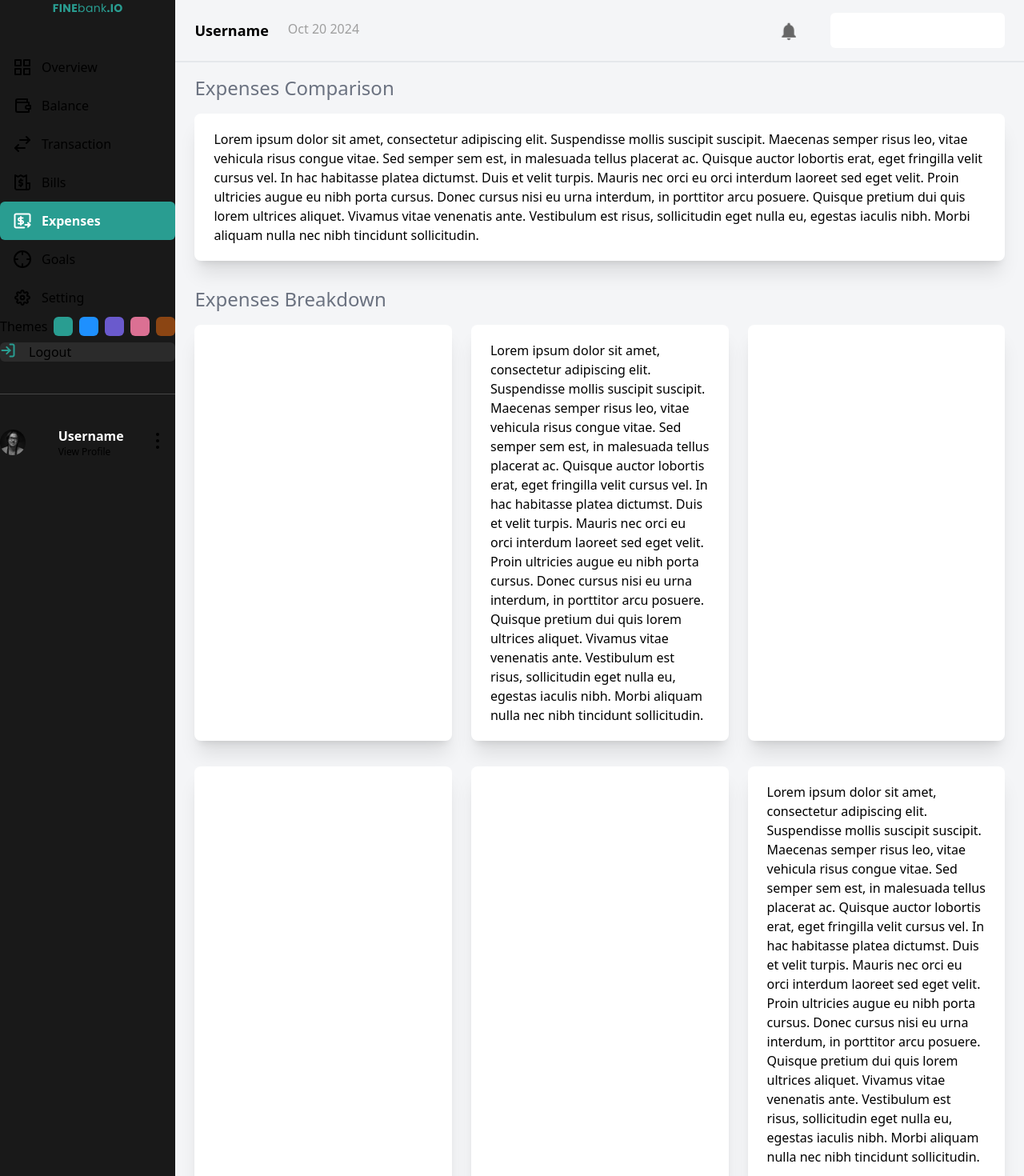
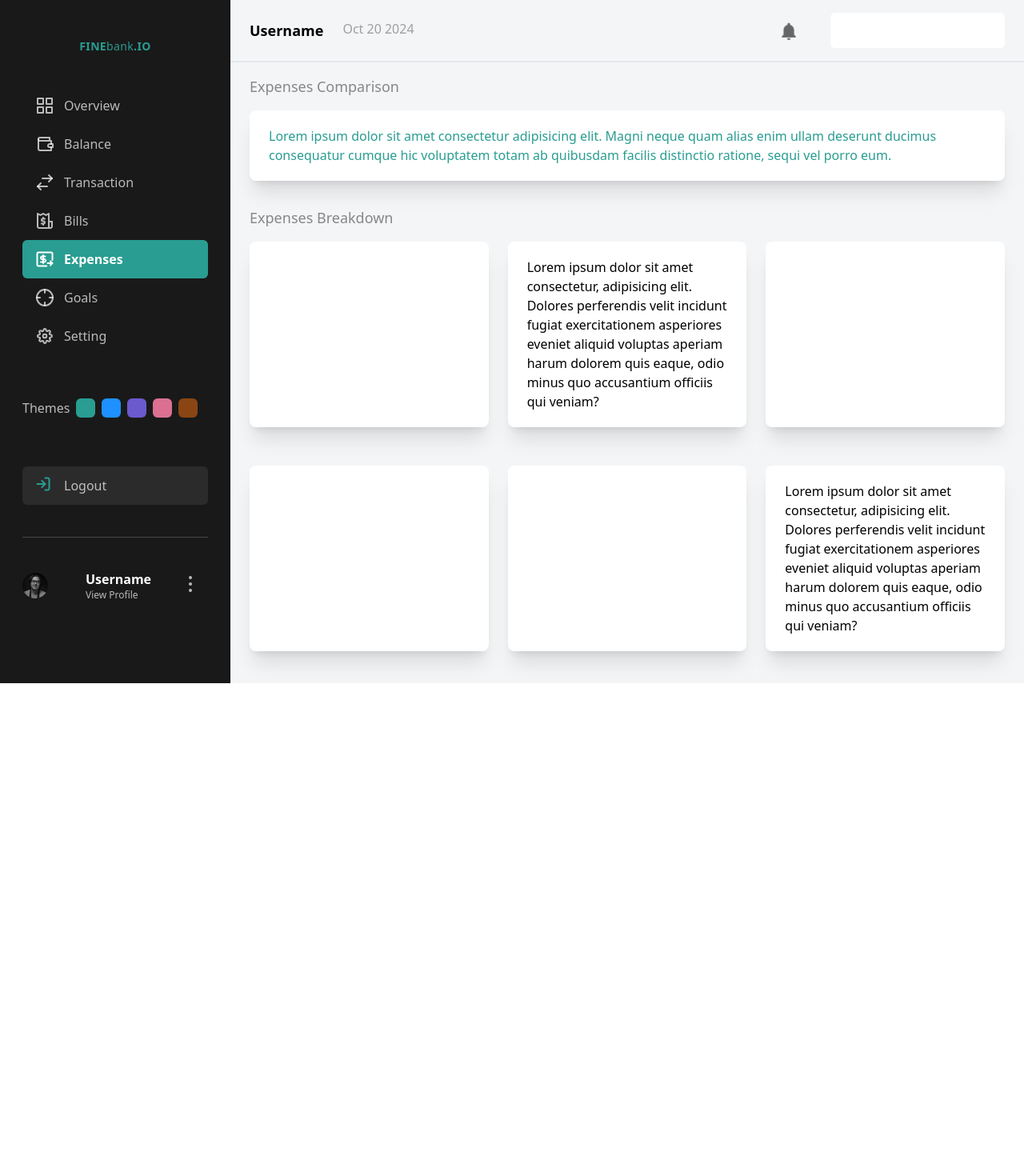
Before and after one commit to IndraFadillahCode/admin-ui, a React (Vite) app: page /expenses in a window 1280 px wide. Shown: the top 1470 px of the page at 80% size. After the commit the page ends 854 px from the top, so only its background shows below. Built offline with nearby package versions, Linux system fonts and the light colour scheme.

Commit message:
Theme Fixex

```diff
--- a/src/App.jsx
+++ b/src/App.jsx
@@ -6,6 +6,7 @@ import ForgotPasswordPage from "./pages/ForgotPassword";
 import DashboardPage from "./pages/dashboard";
 import BalancePage from "./pages/balance";
 import ExpensesPage from "./pages/expenses";
+import GoalPage from "./context/goals";
 
 const App = () => {
   const myRouter = createBrowserRouter([
@@ -33,6 +34,11 @@ const App = () => {
     {
       path:"/expenses",
       element: <ExpensesPage/>
+    },
+
+    {
+      path: "/goals",
+      element: <GoalPage/>
     }
   ]);
 
--- a/src/components/Fragments/Navbar.jsx
+++ b/src/components/Fragments/Navbar.jsx
@@ -5,6 +5,7 @@ import { useContext } from 'react';
 import { ThemeContext } from '../../context/themeContext';
 
 export const Navbar = () => {
+
   const themes = [
     { name: "theme-green", bgcolor: "bg-[#299D91]", color: "#299D91" },
     { name: "theme-blue", bgcolor: "bg-[#1E90FF]", color: "#1E90FF" },
@@ -14,6 +15,7 @@ export const Navbar = () => {
   ];
 
   const {theme, setTheme} = useContext(ThemeContext);
+
   const menus = [
     {
       id: "overview",
@@ -60,7 +62,8 @@ export const Navbar = () => {
   ];
 
   return (
-    <nav className="bg-defaultBlack">
+    <div className="bg-defaultBlack">
+    <nav className="bg-defaultBlack sticky top-0 text-special-bg2 sm:w-72 w-28 min-h-screen px-7 py-12 flex flex-col justify-between">
       <div>
       <div className="flex justify-center mb-10">
           <Logo variant="text-primary text-sm sm:text-8x1" />
@@ -91,7 +94,7 @@ export const Navbar = () => {
         ))}
       </div>
       <div className="sticky bottom-12">
-        <NavLink to="/logout" className="flex bg-special-bg3 rounded-md hover:text-white">
+        <NavLink to="/logout" className="flex bg-special-bg3 px-4 py-3 rounded-md">
           <div className="mx-auto sm:mx-0 text-primary">
             <Icon.Logout />
           </div>
@@ -112,6 +115,7 @@ export const Navbar = () => {
         </div>
       </div>
     </nav>
+    </div>
   );
 };
 
--- /dev/null
+++ b/src/context/goals.jsx
@@ -0,0 +1,31 @@
+import Card from "../components/Elements/Card";
+import MainLayout from "../components/Layout/MainLayout";
+
+const GoalPage = () => {
+    return (
+      <MainLayout type="goal">
+        {/* top content start*/}
+        <div className="mb-8">
+          <Card
+            title="Goal"
+            variant="md:col-span3 text-primary"
+            desc="Lorem ipsum dolor sit amet consectetur adipisicing elit. Magni neque quam alias enim ullam deserunt ducimus consequatur cumque hic voluptatem totam ab quibusdam facilis distinctio ratione, sequi vel porro eum."
+          />
+        </div>
+        {/* top content end*/}
+        <div className="md:grid md:grid-cols-3 md:gap-6">
+        <Card title="Expenses Breakdown" />
+          <Card title="&nbsp;"
+           desc="Lorem ipsum dolor sit amet consectetur, adipisicing elit. Dolores perferendis velit incidunt fugiat exercitationem asperiores eveniet aliquid voluptas aperiam harum dolorem quis eaque, odio minus quo accusantium officiis qui veniam?"
+          />
+          <Card title="&nbsp;" />
+          <Card />
+          <Card />
+          <Card desc="Lorem ipsum dolor sit amet consectetur, adipisicing elit. Dolores perferendis velit incidunt fugiat exercitationem asperiores eveniet aliquid voluptas aperiam harum dolorem quis eaque, odio minus quo accusantium officiis qui veniam?"/>
+        </div>
+        {/* bottom content end*/}
+      </MainLayout>
+    );
+  };
+
+  export default GoalPage;
--- a/src/pages/expenses.jsx
+++ b/src/pages/expenses.jsx
@@ -1,43 +1,33 @@
 import MainLayout from "../components/Layout/MainLayout";
+import Card from "../components/Elements/Card";
 import CardExpenses from "../components/Elements/CardExpenses";
 import CardExpensesB from "../components/Elements/CardExpensesB";
 
 const ExpensesPage = () => {
   return (
-        <MainLayout type="expenses">
-        <h1 className="text-gray-500 text-2xl mb-4">Expenses Comparison</h1>
+    <MainLayout type="balance">
       {/* top content start*/}
-          <div className="mb-8 sm:flex sm:gap-6">
-              <CardExpenses />
+      <div className="mb-8">
+        <Card
+          title="Expenses Comparison"
+          variant="md:col-span3 text-primary"
+          desc="Lorem ipsum dolor sit amet consectetur adipisicing elit. Magni neque quam alias enim ullam deserunt ducimus consequatur cumque hic voluptatem totam ab quibusdam facilis distinctio ratione, sequi vel porro eum."
+        />
       </div>
       {/* top content end*/}
-          <h1 className="text-gray-500 text-2xl mb-4">Expenses Breakdown</h1>
-          {/* bottom content start*/}
-          <div className="mb-8 sm:flex sm:gap-6">
-            <div className="sm:w-1/3">
-            <CardExpensesB/>
+      <div className="md:grid md:grid-cols-3 md:gap-6">
+      <Card title="Expenses Breakdown" />
+        <Card title="&nbsp;"
+         desc="Lorem ipsum dolor sit amet consectetur, adipisicing elit. Dolores perferendis velit incidunt fugiat exercitationem asperiores eveniet aliquid voluptas aperiam harum dolorem quis eaque, odio minus quo accusantium officiis qui veniam?"
+        />
+        <Card title="&nbsp;" />
+        <Card />
+        <Card />
+        <Card desc="Lorem ipsum dolor sit amet consectetur, adipisicing elit. Dolores perferendis velit incidunt fugiat exercitationem asperiores eveniet aliquid voluptas aperiam harum dolorem quis eaque, odio minus quo accusantium officiis qui veniam?"/>
       </div>
-            <div className="sm:w-1/3">
-              <CardExpenses />
-            </div>
-            <div className="sm:w-1/3">
-              <CardExpensesB />
-            </div>
-          </div>
-            <div className="mb-8 sm:flex sm:gap-6">
-              <div className="sm:w-1/3">
-                <CardExpensesB />
-              </div>
-              <div className="sm:w-1/3">
-                <CardExpensesB />
-              </div>
-              <div className="sm:w-1/3">
-                <CardExpenses />
-              </div>
-            </div>
-
       {/* bottom content end*/}
     </MainLayout>
   );
 };
-export default ExpensesPage
+
+export default ExpensesPage;
--- a/tailwind.config.js
+++ b/tailwind.config.js
@@ -6,11 +6,8 @@ export default {
   ],
   theme: {
     extend: {
-      fontFamily: {
-        body: ['Inter'],
-        poppins: ['Poppins'],
-      },
-      colors: {
+      colors : {
+        warnaku : "#88AB8E",
         primary: "var(--color-primary)",
         secondary: "#525256",
         defaultBlack: "#191919",
@@ -28,9 +25,13 @@ export default {
           "mainBg": "#F4F5F7",
           "green": "#E73D1C",
           "red": "#4DAF6E"
-        },
-      },
+        }
+      }
     },
+    fontFamily: {
+      body: ['Roboto Slab'],
+      Noto_Sans_Korean : ['Noto Sans Korean']
+    }
   },
   plugins: [],
 }
```
Also changed, not shown: src/components/Layout/MainLayout.jsx (+4 -3 lines). Lines whose indentation alone changed are shown as unchanged.
